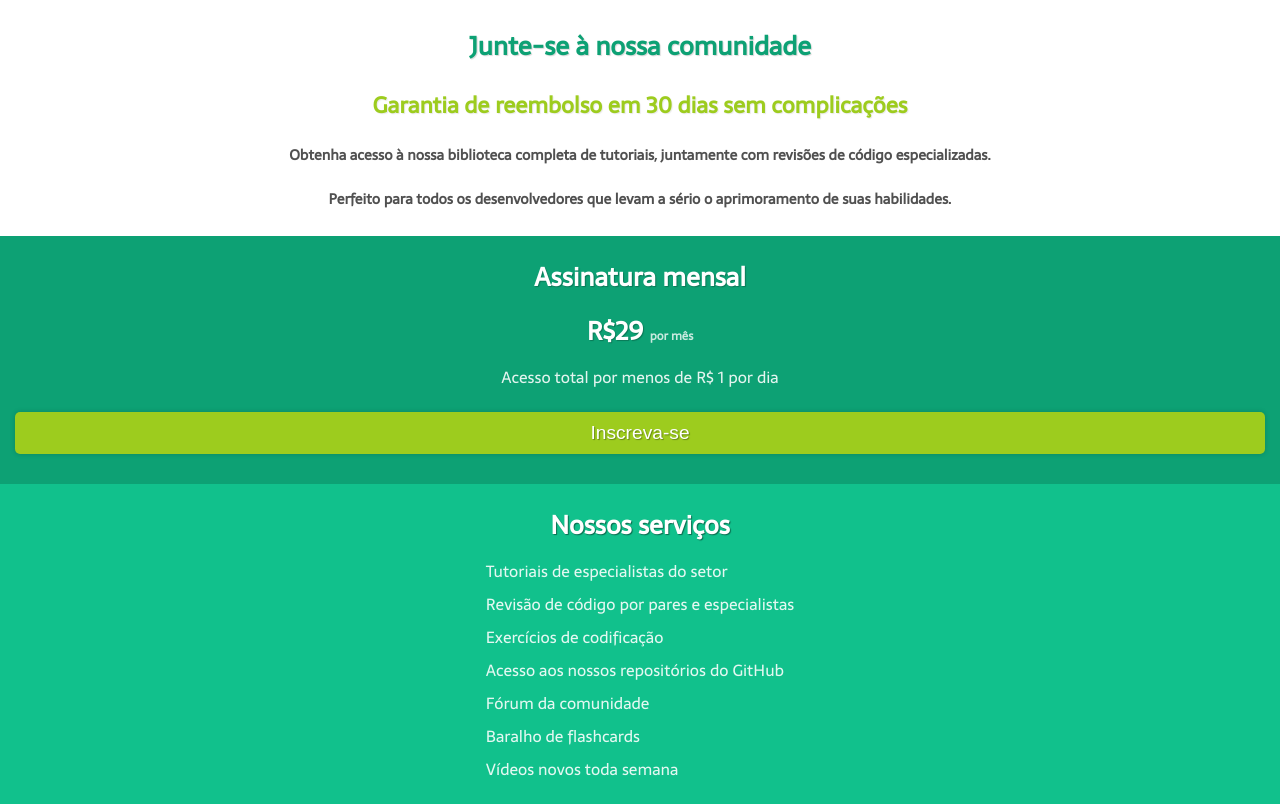
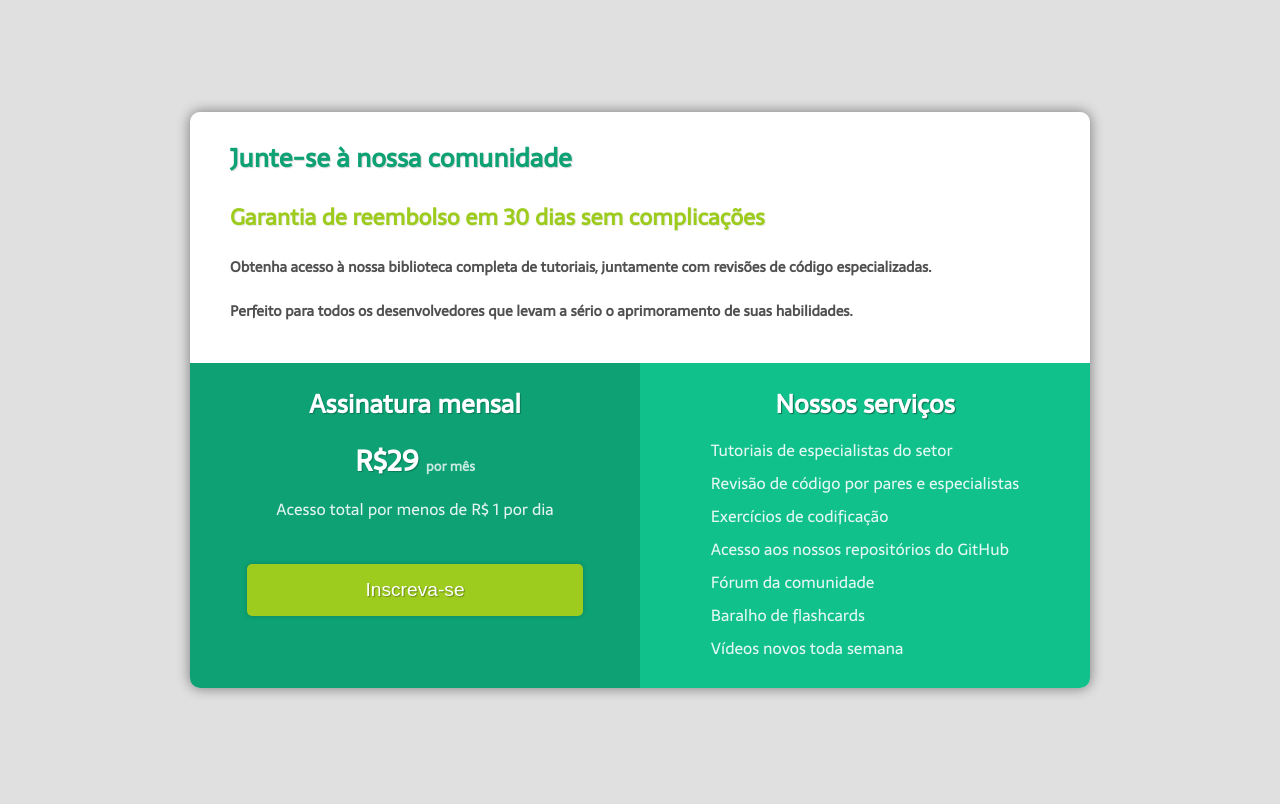
Before and after one commit to Gabriel-2206/grid_Venda, a plain HTML site: page index.html in a window 1280 px wide. Drawn offline with Linux system fonts and the light colour scheme.

Commit message:
Medias queries para tablets e telas grandes

```diff
--- a/estilos/media-queries.css
+++ b/estilos/media-queries.css
@@ -1 +1,80 @@
 @charset "UTF-8";
+
+/* Versão pata Tablets */
+
+@media screen and (min-width: 768px) and (max-width: 992px) {
+
+    .conteudo {
+        width: 75%;
+        margin: auto;
+        border-radius: 10px;
+
+        box-shadow: 0px 0px 10px #0000008c;
+    }
+}
+
+/* Versão para Telas Grandes */
+@media screen and (min-width: 992px) {
+    .corpo {
+        display: flex;
+    }
+
+    .conteudo {
+        height: fit-content;
+        width: 900px;
+        border-radius: 10px;
+        margin: auto;
+
+        overflow: hidden;
+        box-shadow: 0px 0px 13px #0000007a;
+    }
+
+    .conteudo-principal {
+        display: flex;
+        flex-direction: column;
+        align-items: normal;
+
+        padding-bottom: 30px;
+    }
+
+    .conteudo-principal-titulo {
+        margin-left: 25px;
+        text-align: left;
+    }
+
+    .conteudo-principal-subtitulo {
+        margin-left: 25px;
+        text-align: left;
+    }
+
+    .conteudo-principal-paragrafo {
+        margin-left: 25px;
+    }
+
+    .conteudo-secundario {
+        height: 325px;
+        display: flex;
+        flex-direction: row;
+
+    }
+
+    .conteudo-secundario-plano {
+        height: 100%;
+        width: 50%;
+    }
+
+    .conteudo-secundario-plano-subtitulo {
+        font-size: 1.8em;
+    }
+
+    .conteudo-secundario-plano-botao {
+        width: 80%;
+        margin-top: 20px;
+        padding: 15px;
+    }
+
+    .conteudo-secundario-descriçao {
+        height: 100%;
+        width: 50%;
+    }
+}
--- a/estilos/mobile-first.css
+++ b/estilos/mobile-first.css
@@ -1,4 +1,6 @@
 @charset "UTF-8";
+
+/* Versão para Mobile */
 
 @import url('https://fonts.googleapis.com/css2?family=Sarala&display=swap');
 
@@ -141,6 +143,7 @@
 }
 
 .conteudo-secundario-descriçao-lista {
+    padding-bottom: 10px;
     list-style-type: none;
 }
 
```
